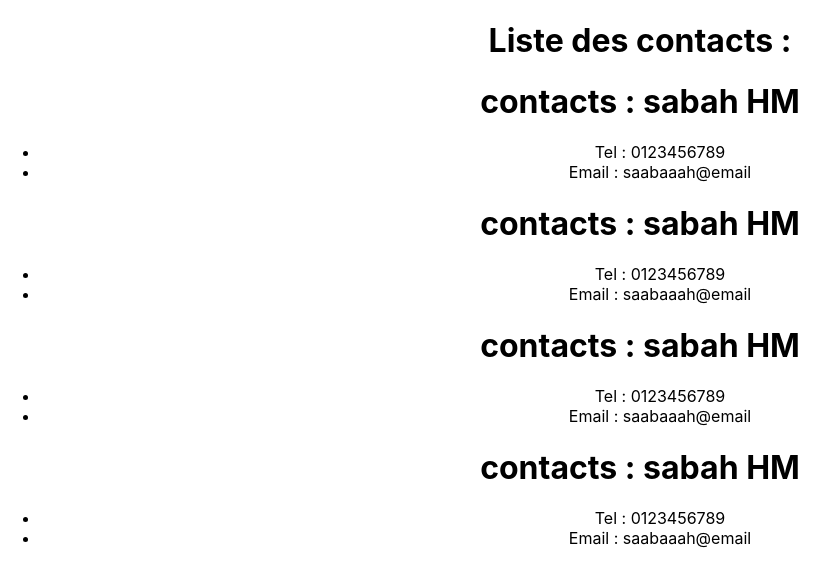
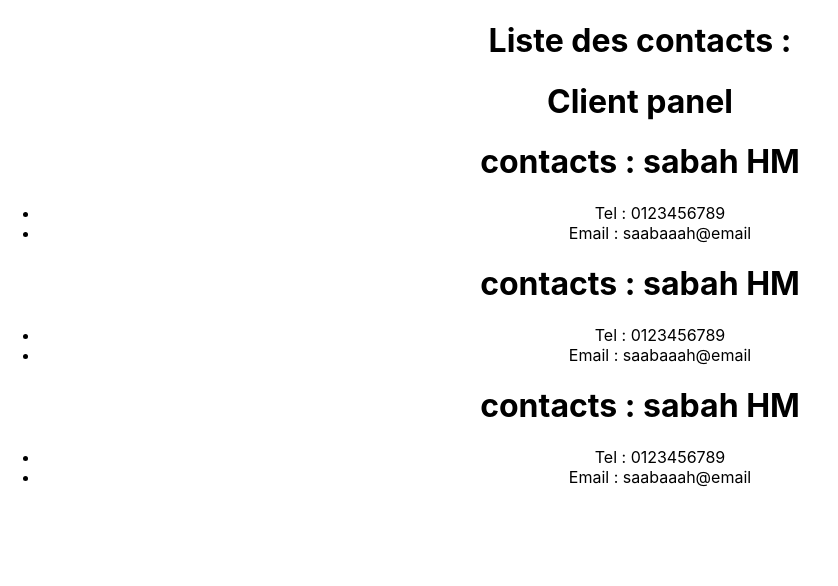
Before and after one commit to saabaaah/react_customer_panel, a React (Create React App) app: page / in a window 1280 px wide. Shown: the top 586 px of the page, without its empty margins (0-838 px from the left). Built offline with nearby package versions, Linux system fonts and the light colour scheme.

Commit message:
[deve]: + component function : navbar

```diff
--- a/src/App.js
+++ b/src/App.js
@@ -2,6 +2,8 @@ import React, {Component} from 'react';
 import logo from './logo.svg';
 import './App.css';
 import Contact from './components/contact/Contact';
+import Navbar from './components/navbar/Navbar';
+
 class App extends Component {
 
   // methode render :
@@ -12,7 +14,7 @@ class App extends Component {
     return (
       <div className="App">
         <h1>Liste des contacts : </h1>
-        <Contact/>
+        <Navbar/>
         <Contact/>
         <Contact/>
         <Contact/>
--- /dev/null
+++ b/src/components/navbar/Navbar.js
@@ -0,0 +1,11 @@
+import React from 'react'
+
+const Navbar = () => {
+    return (
+        <div>
+            <h1>Client panel</h1>
+        </div>
+    )
+}
+
+export default Navbar;
```
Also changed, not shown: 1 other file (tests, documents, lock files or other folders).
